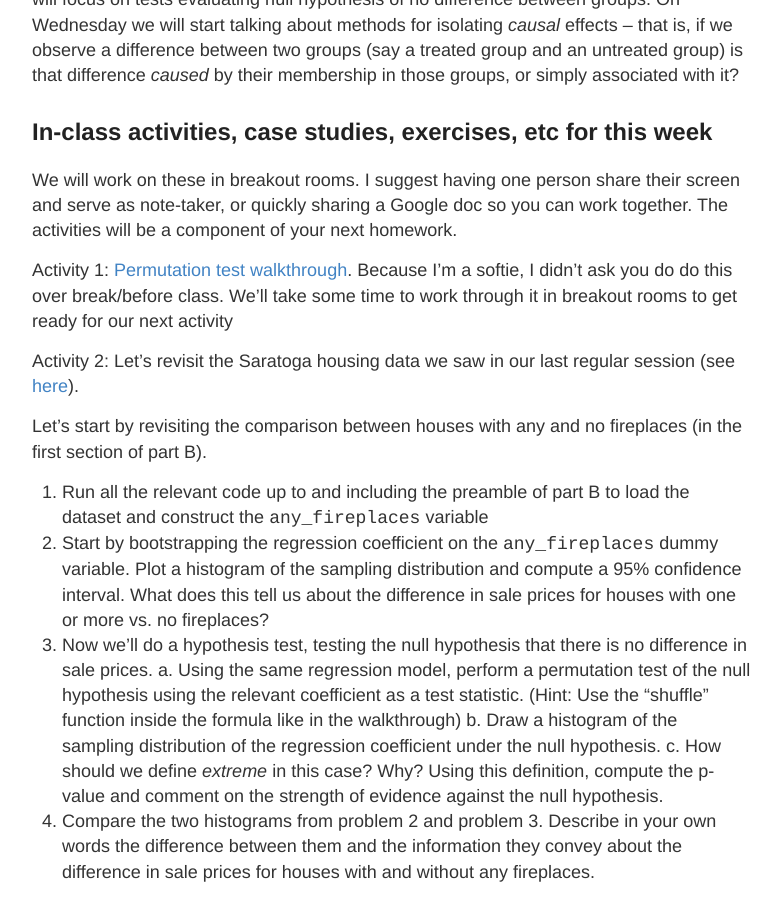
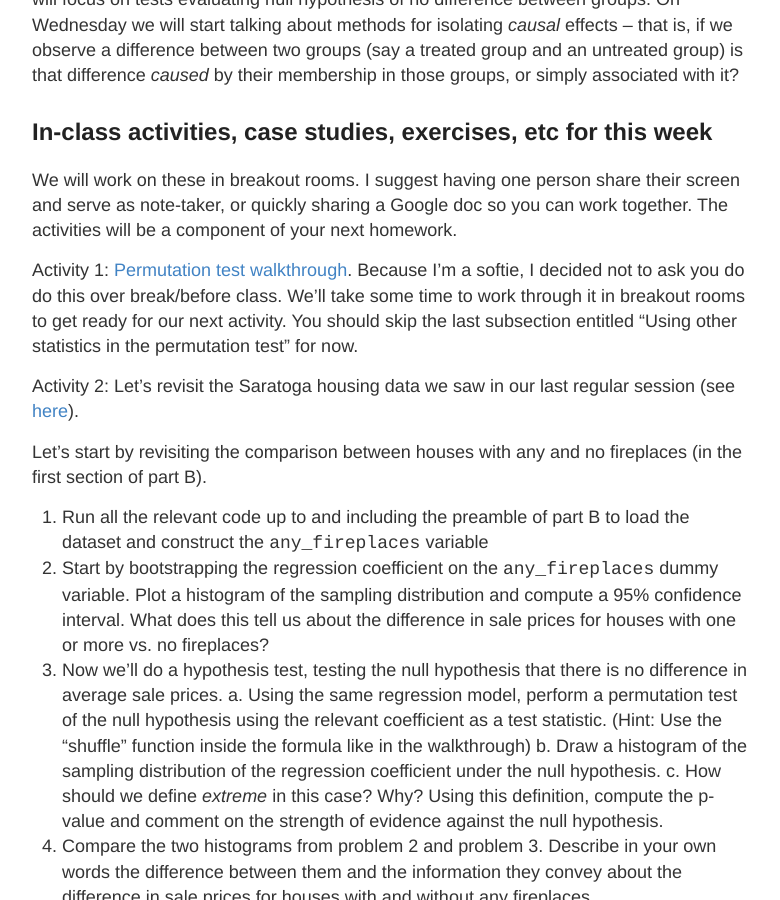
Before and after one commit to jaredsmurray/sta371h, a Jekyll site: the page built from docs/_posts/2021-03-21-Week-09.md, in a window 1280 px wide and 900 px high, scrolled down 285 px. Shown: the whole window, without its empty margins (248-1028 px from the left). Built offline with Jekyll 4.4.1, drawn with Linux system fonts in a browser that asks for light colours.

Commit message:
Update 2021-03-21-Week-09.md

```diff
--- a/docs/_posts/2021-03-21-Week-09.md
+++ b/docs/_posts/2021-03-21-Week-09.md
@@ -13,18 +13,18 @@ is that difference *caused* by their membership in those groups, or simply assoc
 We will work on these in breakout rooms. I suggest having one person share their screen and serve as note-taker,
 or quickly sharing a Google doc so you can work together. The activities will be a component of your next homework.
 
-Activity 1: [Permutation test walkthrough](https://github.com/jaredsmurray/learnR/blob/master/titanic/titanic_permtest.md). Because I'm a softie, I didn't ask you do
-do this over break/before class. We'll take some time to work through it in breakout rooms to get ready for our next activity
+Activity 1: [Permutation test walkthrough](https://github.com/jaredsmurray/learnR/blob/master/titanic/titanic_permtest.md). Because I'm a softie, I decided not to ask you do
+do this over break/before class. We'll take some time to work through it in breakout rooms to get ready for our next activity. You should skip the last subsection entitled "Using other statistics in the permutation test" for now.
 
 Activity 2: Let's revisit the Saratoga housing data we saw in our last regular session (see [here](../files/dummies)).
 
   Let's start by revisiting the comparison between houses with any and no fireplaces (in the first section of part B).
   1. Run all the relevant code up to and including the preamble of part B to load the dataset and construct the `any_fireplaces` variable
   2. Start by bootstrapping the regression coefficient on the `any_fireplaces` dummy variable. Plot a histogram of the sampling distribution and compute a 95% confidence interval. What does this tell us about the difference in sale prices for houses with one or more vs. no fireplaces?
-  3. Now we'll do a hypothesis test, testing the null hypothesis that there is no difference in sale prices.
-    a. Using the same regression model, perform a permutation test of the null hypothesis using the relevant coefficient as a test statistic. (Hint: Use the "shuffle" function inside the formula like in the walkthrough)
-    b. Draw a histogram of the sampling distribution of the regression coefficient under the null hypothesis.
-    c. How should we define *extreme* in this case? Why? Using this definition, compute the p-value and comment on the strength of evidence against the null hypothesis.
+  3. Now we'll do a hypothesis test, testing the null hypothesis that there is no difference in average sale prices.
+      a. Using the same regression model, perform a permutation test of the null hypothesis using the relevant coefficient as a test statistic. (Hint: Use the "shuffle" function inside the formula like in the walkthrough)
+      b. Draw a histogram of the sampling distribution of the regression coefficient under the null hypothesis.
+      c. How should we define *extreme* in this case? Why? Using this definition, compute the p-value and comment on the strength of evidence against the null hypothesis.
   4. Compare the two histograms from problem 2 and problem 3. Describe in your own words the difference between them and the information they convey about the difference in sale prices for houses with and without any fireplaces.
 
 
```
